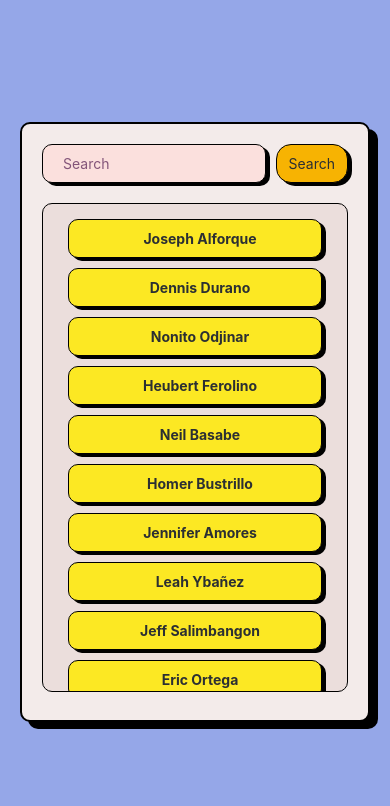
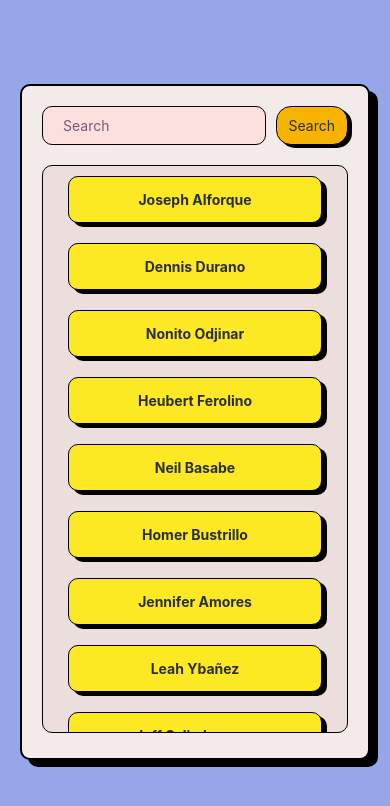
Before and after one commit to overgleam/ReactNativePractice, a React Native app: screen / in a window 390 px wide. Shown: the top 806 px of the page. Built offline with nearby package versions, Linux system fonts and the light colour scheme.

Commit message:
To do List version 1.6

```diff
--- a/App.js
+++ b/App.js
@@ -2,7 +2,6 @@ import React from "react";
 import { SafeAreaView, StyleSheet } from "react-native";
 import { useState } from "react";
 import TodoList from "./Components/TodoList";
-import AnimatedButton from "./Components/AnimatedButton";
 const App = () => {
   const [modalIsVisible, setModalIsVisible] = useState(false);
 
--- a/Components/TodoList.js
+++ b/Components/TodoList.js
@@ -1,4 +1,4 @@
-import React, { useState } from "react";
+import React, { useEffect, useState } from "react";
 import {
   FlatList,
   StyleSheet,
@@ -9,28 +9,32 @@ import {
   Keyboard,
   Pressable,
   RefreshControl,
+  Dimensions,
 } from "react-native";
+import students from "./students.json";
 
 const TodoList = () => {
-  const [student, setStudent] = useState([
-    { key: "1", name: "Joseph Alforque", course: "BSCS", level: "1" },
-    { key: "2", name: "Dennis Durano", course: "BSCE", level: "2" },
-    { key: "3", name: "Nonito Odjinar", course: "BSCS", level: "3" },
-    { key: "4", name: "Heubert Ferolino", course: "BSCS", level: "4" },
-    { key: "5", name: "Neil Basabe", course: "BSCS", level: "5" },
-    { key: "6", name: "Homer Bustrillo", course: "BSBA", level: "6" },
-    { key: "7", name: "Jennifer Amores", course: "BSA", level: "7" },
-    { key: "8", name: "Leah Ybañez", course: "BSHM", level: "8" },
-    { key: "9", name: "Jeff Salimbangon", course: "BSCE", level: "9" },
-    { key: "10", name: "Eric Ortega", course: "BSHRM", level: "10" },
-    { key: "11", name: "Leo Bermudez", course: "BSBO", level: "11" },
-    { key: "12", name: "ChatGPT", course: "All", level: "God" },
-  ]);
+  const [dimensions, setDimensions] = useState({
+    window: Dimensions.get("window"),
+  });
+  const [student, setStudent] = useState(students);
   const [filteredStudent, setFilteredStudent] = useState(student);
   const [searchQuery, setSearchQuery] = useState("");
   const [searching, setSearching] = useState(false);
   const [onPress, setOnPress] = useState(false);
   const [refreshing, setRefreshing] = useState(false);
+  const [isFocused, setIsFocused] = useState(false);
+
+  useEffect(() => {
+    const subscription = Dimensions.addEventListener("change", ({ window }) => {
+      setDimensions({ window });
+    });
+    return () => subscription?.remove();
+  });
+
+  const { window } = dimensions;
+  const windowHeight = window.height;
+  const windowWidth = window.width;
 
   const Item = ({ student }) => {
     const [pressStudent, setPressStudent] = useState(null);
@@ -46,7 +50,6 @@ const TodoList = () => {
           <Text
             style={{
               color: "#2b2f33",
-              marginLeft: 10,
               fontWeight: "bold",
               textAlign: "center",
             }}
@@ -97,11 +100,15 @@ const TodoList = () => {
       <View style={styles.todoContainer}>
         <View style={styles.searchContainer}>
           <TextInput
-            style={styles.textInput}
+            style={[styles.textInput, isFocused && styles.textInputActive]}
             placeholder="Search"
             placeholderTextColor="#835579"
             onChangeText={(text) => setSearchQuery(text)}
             value={searchQuery}
+            onFocus={() => setIsFocused(true)}
+            onBlur={() => setIsFocused(false)}
+            editable={searching ? false : true}
+            selectable={searching ? false : true}
           />
           {searching ? (
             <Pressable
@@ -123,7 +130,12 @@ const TodoList = () => {
             </Pressable>
           )}
         </View>
-        <View style={styles.listContainer}>
+        <View
+          style={[
+            styles.listContainer,
+            { height: windowHeight > 500 ? "90%" : "80%" },
+          ]}
+        >
           <FlatList
             data={filteredStudent}
             renderItem={({ item }) => <Item student={item} />}
@@ -135,6 +147,7 @@ const TodoList = () => {
             refreshControl={
               <RefreshControl refreshing={refreshing} onRefresh={onRefresh} />
             }
+            ItemSeparatorComponent={<View style={{ height: 20 }}></View>}
           />
         </View>
       </View>
@@ -150,11 +163,11 @@ const styles = StyleSheet.create({
     backgroundColor: "#95a7e8",
     justifyContent: "center",
 
-    padding: 20,
+    paddingHorizontal: 20,
   },
   todoContainer: {
     backgroundColor: "#f3ebea",
-    height: 600,
+    height: "80%",
     borderColor: "black",
     borderWidth: 2,
     borderRadius: 10,
@@ -179,12 +192,13 @@ const styles = StyleSheet.create({
     flex: 1,
     width: 0,
 
+    marginRight: 10,
+  },
+  textInputActive: {
     shadowColor: "black",
-    shadowOffset: { height: 3, width: 4 },
+    shadowOffset: { height: 4, width: 5 },
     shadowOpacity: 1,
     shadowRadius: 0,
-
-    marginRight: 10,
   },
   searchButton: {
     backgroundColor: "#f7b302",
@@ -228,7 +242,7 @@ const styles = StyleSheet.create({
     borderWidth: 1,
     borderRadius: 10,
 
-    height: 489,
+    height: 500 ? "80%" : "90%",
     marginTop: 20,
     paddingHorizontal: 20,
     paddingTop: 10,
@@ -240,12 +254,12 @@ const styles = StyleSheet.create({
     borderRadius: 10,
 
     shadowColor: "black",
-    shadowOffset: { height: 3, width: 4 },
+    shadowOffset: { height: 4, width: 5 },
     shadowOpacity: 1,
     shadowRadius: 0,
 
-    padding: 10,
-    margin: 5,
+    paddingVertical: 14,
+    marginHorizontal: 5,
   },
   itemActive: {
     backgroundColor: "#fce823",
@@ -253,12 +267,12 @@ const styles = StyleSheet.create({
     borderWidth: 1,
     borderRadius: 10,
 
-    top: 3,
-    left: 4,
+    top: 4,
+    left: 5,
 
     shadowOpacity: 0,
 
-    padding: 10,
-    margin: 5,
+    paddingVertical: 14,
+    marginHorizontal: 5,
   },
 });
--- /dev/null
+++ b/Components/students.json
@@ -0,0 +1,32 @@
+[
+    { "key": "1", "name": "Joseph Alforque", "course": "BSCS", "level": "1" },
+    { "key": "2", "name": "Dennis Durano", "course": "BSCE", "level": "2" },
+    { "key": "3", "name": "Nonito Odjinar", "course": "BSCS", "level": "3" },
+    { "key": "4", "name": "Heubert Ferolino", "course": "BSCS", "level": "4" },
+    { "key": "5", "name": "Neil Basabe", "course": "BSCS", "level": "5" },
+    { "key": "6", "name": "Homer Bustrillo", "course": "BSBA", "level": "6" },
+    { "key": "7", "name": "Jennifer Amores", "course": "BSA", "level": "7" },
+    { "key": "8", "name": "Leah Ybañez", "course": "BSHM", "level": "8" },
+    { "key": "9", "name": "Jeff Salimbangon", "course": "BSCE", "level": "9" },
+    { "key": "10", "name": "Eric Ortega", "course": "BSHRM", "level": "10" },
+    { "key": "11", "name": "Leo Bermudez", "course": "BSBO", "level": "11" },
+    { "key": "12", "name": "ChatGPT", "course": "All", "level": "God" },
+    { "key": "13", "name": "Mary Johnson", "course": "BSBA", "level": "4" },
+    { "key": "14", "name": "John Smith", "course": "BSCS", "level": "3" },
+    { "key": "15", "name": "Emma Williams", "course": "BSA", "level": "2" },
+    { "key": "16", "name": "James Brown", "course": "BSCE", "level": "1" },
+    { "key": "17", "name": "Sarah Davis", "course": "BSHRM", "level": "3" },
+    { "key": "18", "name": "Michael Wilson", "course": "BSCS", "level": "2" },
+    { "key": "19", "name": "Jessica Taylor", "course": "BSBO", "level": "5" },
+    { "key": "20", "name": "William Lee", "course": "BSHM", "level": "6" },
+    { "key": "21", "name": "Emily Martinez", "course": "BSCE", "level": "7" },
+    { "key": "22", "name": "David Anderson", "course": "BSA", "level": "8" },
+    { "key": "23", "name": "Olivia Thomas", "course": "BSCS", "level": "9" },
+    { "key": "24", "name": "Daniel Jackson", "course": "BSBA", "level": "10" },
+    { "key": "25", "name": "Ava Harris", "course": "BSHRM", "level": "11" },
+    { "key": "26", "name": "Matthew Garcia", "course": "BSBO", "level": "12" },
+    { "key": "27", "name": "Sophia Rodriguez", "course": "BSCS", "level": "13" },
+    { "key": "28", "name": "Ethan Lopez", "course": "BSA", "level": "14" },
+    { "key": "29", "name": "Isabella Perez", "course": "BSHM", "level": "15" },
+    { "key": "30", "name": "Alexander Cruz", "course": "BSCE", "level": "16" }
+  ]
--- a/app.json
+++ b/app.json
@@ -3,7 +3,7 @@
     "name": "myreact",
     "slug": "myreact",
     "version": "1.0.0",
-    "orientation": "portrait",
+    "orientation": "default",
     "icon": "./assets/icon.png",
     "userInterfaceStyle": "light",
     "splash": {
```
